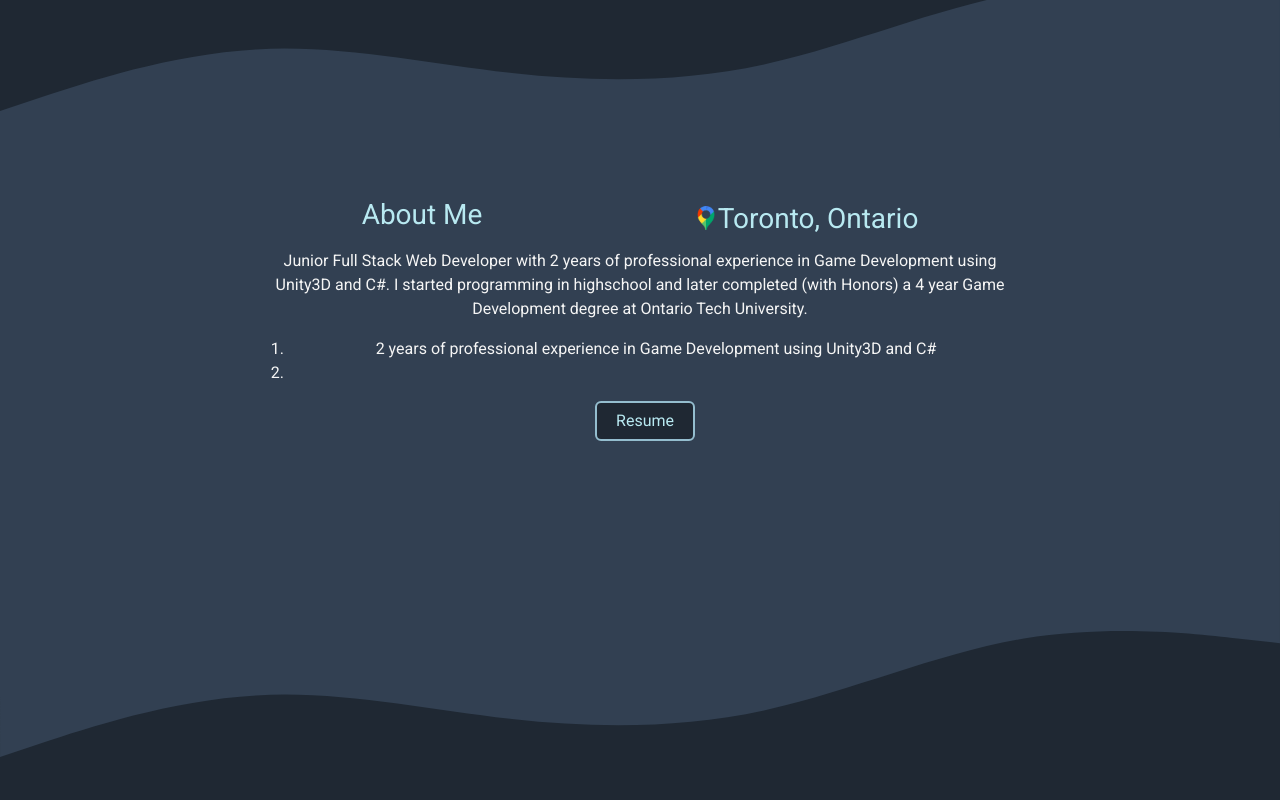
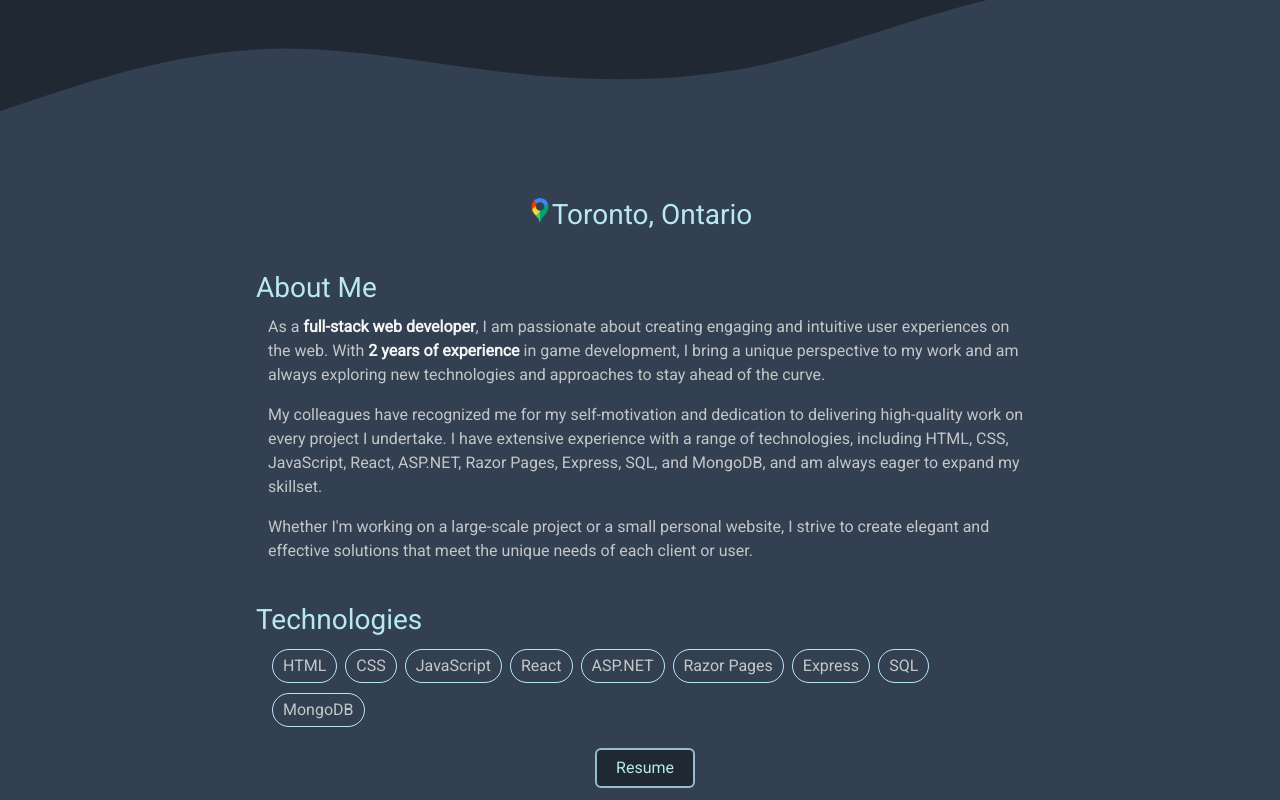
Before and after one commit to JonWaaler/react-portfolio, a React (Create React App) app: page / in a window 1280 px wide. Shown: the part 920-1720 px from the top of the page. Built offline with nearby package versions, Linux system fonts and the light colour scheme.

Commit message:
project data changes, about section cleaned up

```diff
--- a/src/components/About/About.css
+++ b/src/components/About/About.css
@@ -1,22 +1,24 @@
 .about-section {
-  padding: 60px 20%;
+  padding: 60px 20% 10px;
 }
 .about-title {
   color: var(--bright-text);
-  text-align: center;
   margin-bottom: 10px;
-  display: flex;
-  justify-content: space-around;
+
 }
 .about-desc {
-  color: whitesmoke;
-  text-align: center;
+  color: var(--regular-text);
+  padding-left: 12px;
 }
 .location-tag {
   display: flex;
-  align-items: center;
+  justify-content: center;
   color: var(--bright-text);
+  margin-bottom: 40px;
 }
 .location-tag img {
   height: 24px;
 }
+.strong {
+  color: whitesmoke
+}
--- a/src/components/About/index.js
+++ b/src/components/About/index.js
@@ -8,30 +8,48 @@
   return (
     <>
       <svg className="appear-top" xmlns="http://www.w3.org/2000/svg" viewBox="0 0 1440 318"><path fill="#324052" d="M0,288L48,272C96,256,192,224,288,218.7C384,213,480,235,576,245.3C672,256,768,256,864,234.7C960,213,1056,171,1152,154.7C1248,139,1344,149,1392,154.7L1440,160L1440,320L1392,320C1344,320,1248,320,1152,320C1056,320,960,320,864,320C768,320,672,320,576,320C480,320,384,320,288,320C192,320,96,320,48,320L0,320Z"></path></svg>
-        <div  className="appear-top"  style={{backgroundColor: "#324052", minHeight: "300px"}}>
+        <div  className="appear-top"  style={{backgroundColor: "#324052"}}>
           <div className="about-section">
-            <div className="about-title">
-              <h3 style={{color: "#b8e9f1"}}>About Me</h3>
+            {/* My Location */}
             <div className="location-tag">
               <img className="appear-top" style={{width: "24px", height: "24px"}} src={ LocationIcon } alt="Location Icon"/>
               <h3  style={{color: "#b8e9f1", margin: "auto 0"}}>Toronto, Ontario</h3>
             </div>
-            </div>
+
+            {/* Intro paragraph */}
+            <h3 className="about-title" style={{color: "#b8e9f1"}}>About Me</h3>
             <div className="about-desc">
               <p>
-                Junior Full Stack Web Developer with 2 years of professional experience in Game Development using Unity3D and C#.
-                I started programming in highschool and later completed (with Honors) a 4 year Game Development degree at Ontario Tech University.
+              As a <strong style={{color: "whitesmoke"}}>full-stack web developer</strong>, I am passionate about creating engaging and intuitive user experiences on the web. With <strong style={{color: "whitesmoke"}}>2 years of experience</strong> in game development, I bring a unique perspective to my work and am always exploring new technologies and approaches to stay ahead of the curve.
               </p>
-              <ol>
-                <li>2 years of professional experience in Game Development using Unity3D and C#</li>
-                <li></li>
-              </ol>
+              <p>
+              My colleagues have recognized me for my self-motivation and dedication to delivering high-quality work on every project I undertake. I have extensive experience with a range of technologies, including HTML, CSS, JavaScript, React, ASP.NET, Razor Pages, Express, SQL, and MongoDB, and am always eager to expand my skillset.
+              </p>
+              <p>
+              Whether I'm working on a large-scale project or a small personal website, I strive to create elegant and effective solutions that meet the unique needs of each client or user.
+              </p>
+            </div>
+
+            {/* Technologies list */}
+            <h3 style={{color: "#b8e9f1", marginTop: "40px"}}>Technologies</h3>
+            <ul className="tags" style={{paddingLeft: "12px"}}>
+              <li className="tag">HTML</li>
+              <li className="tag">CSS</li>
+              <li className="tag">JavaScript</li>
+              <li className="tag">React</li>
+              <li className="tag">ASP.NET</li>
+              <li className="tag">Razor Pages</li>
+              <li className="tag">Express</li>
+              <li className="tag">SQL</li>
+              <li className="tag">MongoDB</li>
+            </ul>
+
+            {/* Resume Button */}
             <li style={{listStyle: "none", display: "flex", justifyContent: "center"}}>
               <a id="resume-btn" className="nav-link rounded" target="_blank" rel="noreferrer" href={data["resume-link"]} style={{width: "100px", textAlign: "center"}} >
                 Resume
               </a>
             </li>
-            </div>
           </div>
         </div>
         <svg className="appear-top" xmlns="http://www.w3.org/2000/svg" viewBox="0 0 1440 319"><path fill="#324052" d="M0,288L48,272C96,256,192,224,288,218.7C384,213,480,235,576,245.3C672,256,768,256,864,234.7C960,213,1056,171,1152,154.7C1248,139,1344,149,1392,154.7L1440,160L1440,0L1392,0C1344,0,1248,0,1152,0C1056,0,960,0,864,0C768,0,672,0,576,0C480,0,384,0,288,0C192,0,96,0,48,0L0,0Z"></path></svg>
--- a/src/projects.json
+++ b/src/projects.json
@@ -1,21 +1,6 @@
 {
-  "resume-link": "https://drive.google.com/file/d/16WalIDzDv0-8KEHwD94HM1h0_TG5308p/view",
+  "resume-link": "https://my.indeed.com/p/jonw-jp1b23x",
   "projects": [
-    {
-      "title": "Todo List",
-      "tags": [
-        "C#",
-        "ASP Dotnet",
-        "Razor Pages"
-      ],
-      "videoShowcase": "",
-      "liveOn": "Microsoft Azure",
-      "description": "A simple ASP.NET Core Todo List project. Allows users to Create, Read, Update, and Delete (CRUD) a list. I wanted to explore other common in-demand technologies to give my portfolio more variety, so I built something simple and deployed it. I plan to further my knowledge of ASP.NET by creating a more advanced website in the future.",
-      "imageURI": "https://i.imgur.com/XtDVYUB.png",
-      "website": "https://msdocs-tutorial-jsw.azurewebsites.net/",
-      "github": "https://github.com/JonWaaler/msdocs-app-service-sqldb-dotnetcore"
-    },
-
     {
       "title": "Tech Blog Shorts",
       "tags": [
@@ -27,10 +12,24 @@
       ],
       "videoShowcase": "",
       "liveOn": "Heroku",
-      "description": "Tech Blog Shorts is a social platform where anyone can create an account, post a blog, and receive comments from other users. This app explores interesting topics such as custom authentication, Model-View-Control (MVC), handlebars.js (similar to React), and an SQL database.",
+      "description": "A social platform where anyone can create an account, post a blog, and receive comments from other users. This app explores interesting topics such as custom authentication, Model-View-Control (MVC), handlebars.js (similar to React), and an SQL database.",
       "imageURI": "https://i.imgur.com/cH4lzM6.png",
       "website": "https://jon-tech-blog-shorts.herokuapp.com/",
       "github": "https://github.com/JonWaaler/MVC-Challenge"
+    },
+    {
+      "title": "Todo List",
+      "tags": [
+        "C#",
+        "ASP Dotnet",
+        "Razor Pages"
+      ],
+      "videoShowcase": "",
+      "liveOn": "Microsoft Azure",
+      "description": "A simple ASP.NET Core Todo List project. Allows users to Create, Read, Update, and Delete (CRUD) on a list. I wanted to explore other common in-demand technologies to give my portfolio more variety, so I built something simple and deployed it. I plan to further my knowledge of ASP.NET by creating a more advanced website in the future.",
+      "imageURI": "https://i.imgur.com/XtDVYUB.png",
+      "website": "https://msdocs-tutorial-jsw.azurewebsites.net/",
+      "github": "https://github.com/JonWaaler/msdocs-app-service-sqldb-dotnetcore"
     },
     {
       "title": "Open Weather API",
@@ -42,7 +41,7 @@
       ],
       "videoShowcase": "",
       "liveOn": "Github Pages",
-      "description": "A front-end application using the Open Weather API. This is a project I made early on in my career and will be replaced with a more unique project later on.",
+      "description": "A front-end application utilizing the Open Weather API to provide real-time weather data and forecasts for cities around the world.",
       "imageURI": "https://i.imgur.com/VaV5zb9.png",
       "website": "https://jonwaaler.github.io/open-weather/",
       "github": "https://github.com/JonWaaler/open-weather"
@@ -57,7 +56,7 @@
       ],
       "videoShowcase": "",
       "liveOn": "Github Pages",
-      "description": "This is a project based on an in-depth tutorial, and I learned a lot about conventions, flexbox, styling, and mobile design.",
+      "description": "A project based on an in-depth tutorial, I learned a lot about html and css conventions, flexbox, styling, and mobile design.",
       "imageURI": "https://i.imgur.com/1neSGD9.png",
       "website": "https://jonwaaler.github.io/run-buddy/",
       "github": "https://github.com/JonWaaler/run-buddy"
```
Lines whose indentation alone changed are shown as unchanged.
